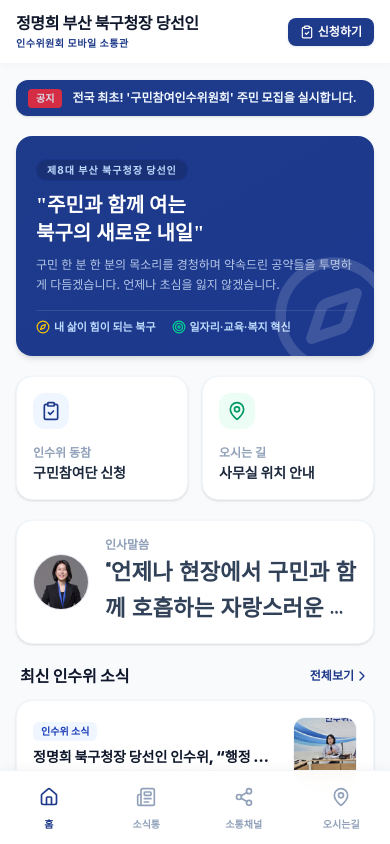
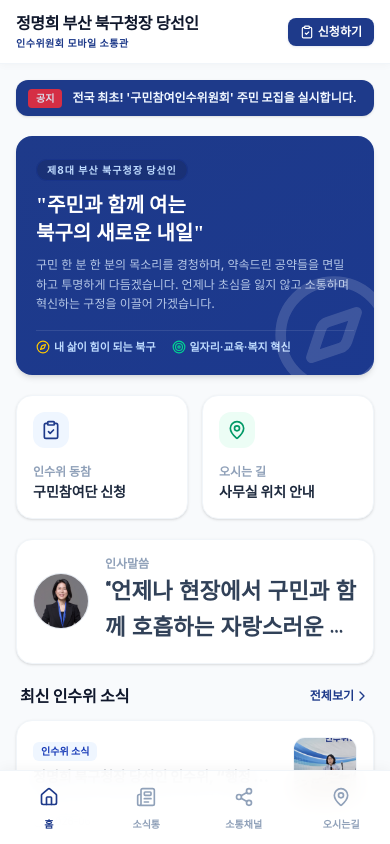
Before and after one commit to aiu144346/bukguMHJ, a React (Vite) app: page / in a window 390 px wide. Shown: the top 844 px of the page. Built offline with nearby package versions, Linux system fonts and the light colour scheme; a web font is replaced by a local one.

Commit message:
update: mobile greeting text to match PC version

```diff
--- a/src/components/MobileAppLayout.tsx
+++ b/src/components/MobileAppLayout.tsx
@@ -184,7 +184,7 @@ export default function MobileAppLayout() {
                 "주민과 함께 여는<br />북구의 새로운 내일"
               </h2>
               <p className="text-xs text-blue-100/80 mt-2 font-medium leading-relaxed">
-                구민 한 분 한 분의 목소리를 경청하며 약속드린 공약들을 투명하게 다듬겠습니다. 언제나 초심을 잃지 않겠습니다.
+                구민 한 분 한 분의 목소리를 경청하며, 약속드린 공약들을 면밀하고 투명하게 다듬겠습니다. 언제나 초심을 잃지 않고 소통하며 혁신하는 구정을 이끌어 가겠습니다.
               </p>
               <div className="mt-4 flex gap-4 pt-2 border-t border-white/10 text-[11px] text-blue-200 font-bold">
                 <span className="flex items-center gap-1"><Compass className="h-3.5 w-3.5 text-yellow-400" /> 내 삶이 힘이 되는 북구</span>
```
